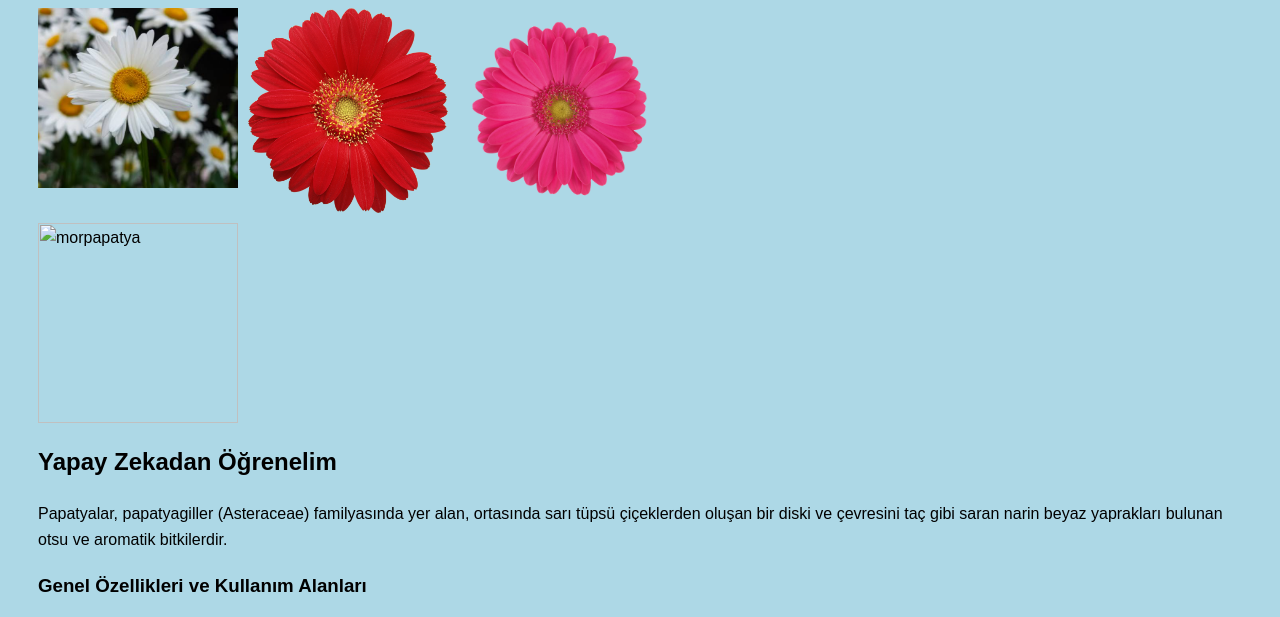
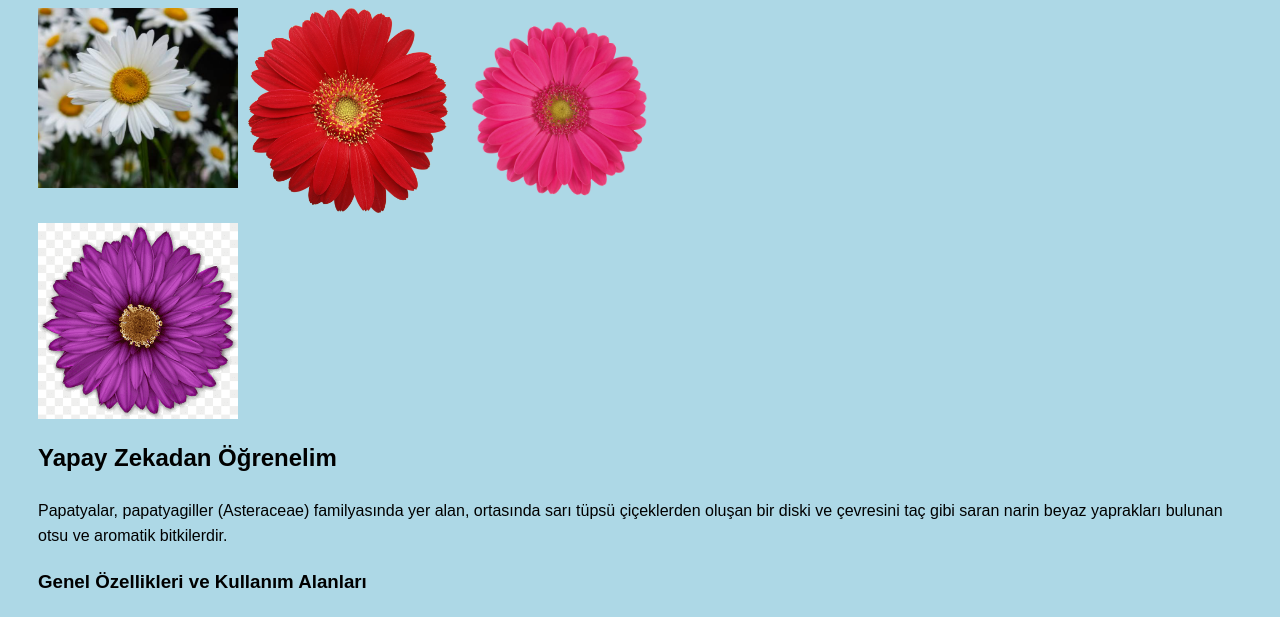
Before and after one commit to akdogann00/html-practice, a plain HTML site: page papatyasergisi.html in a window 1280 px wide. Shown: the part 103-720 px from the top of the page. Drawn offline with Linux system fonts and the light colour scheme.

Commit message:
Fix image source path for morpapatya

```diff
--- a/papatyasergisi.html
+++ b/papatyasergisi.html
@@ -22,7 +22,7 @@
   <img src="Images/papatya.png" alt="beyazpapatya" width="200">
   <img src="Images/kirmizipapatya.png" alt="kirmizipapatya" width="200">
   <img src="Images/pembepapatya.png" alt="pembepapatya" width="200">
-  <img src="Imaged/morpapatya.png" alt="morpapatya" width="200">
+  <img src="Images/morpapatya.png" alt="morpapatya" width="200">
 </div>
 
 <h2>Yapay Zekadan Öğrenelim</h2>
```
